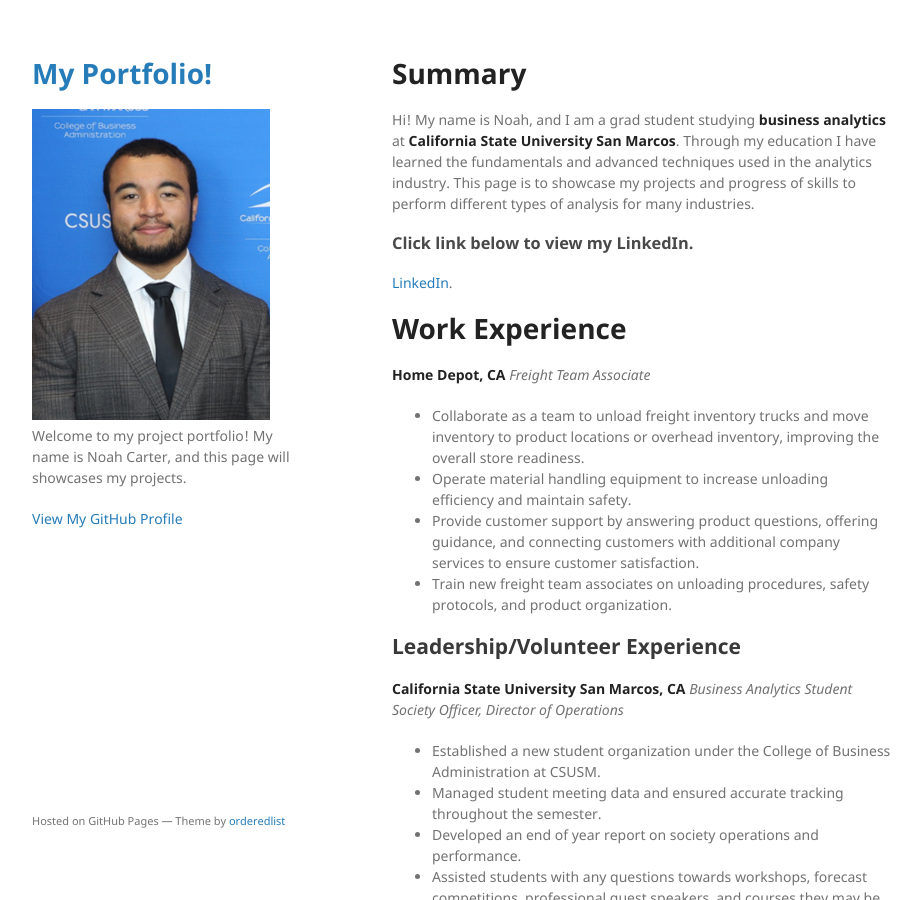
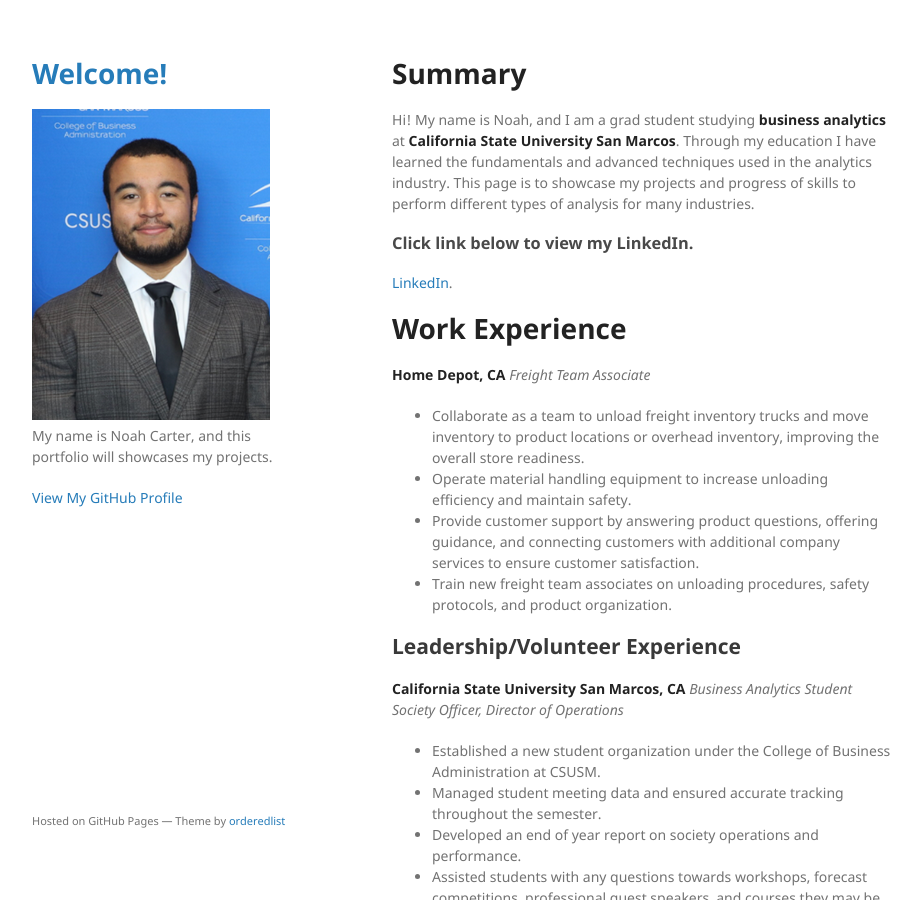
Before and after one commit to NC509/NC509.github.io, a Jekyll site: the page built from index.md, in a window 1280 px wide and 900 px high. Shown: the whole window, without its empty margins (178-1099 px from the left). Built offline with Jekyll 4.4.1, drawn with Linux system fonts in a browser that asks for light colours; our own code applies the rules of GitHub Pages for plain Markdown files.

Commit message:
Update _config.yml

```diff
--- a/_config.yml
+++ b/_config.yml
@@ -1,10 +1,10 @@
-title: My Portfolio! #minimal theme #Should it be my name? We will see later.
+title: Welcome! #minimal theme
 logo: /assets/img/GithubPortfolioImage.png
-description: Welcome to my project portfolio! My name is Noah Carter, and this page will showcases my projects.  #Minimal is a theme for GitHub Pages.
+description: My name is Noah Carter, and this portfolio will showcases my projects.
 show_downloads: False
-google_analytics: # I don't have a google analytics tracking ID. No idea if I will use this option just yet.
+google_analytics: # I don't have a google analytics tracking ID. No sure if I will use this option just yet.
 theme: jekyll-theme-minimal
-remote_theme: pages-themes/minimal@v0.2.0
+remote_theme: #pages-themes/minimal@v0.2.0
 plugins:
-# - jekyll-remote-theme
+ - jekyll-remote-theme
 # gem "github-pages", group: :jekyll_plugins       #Optional
```
